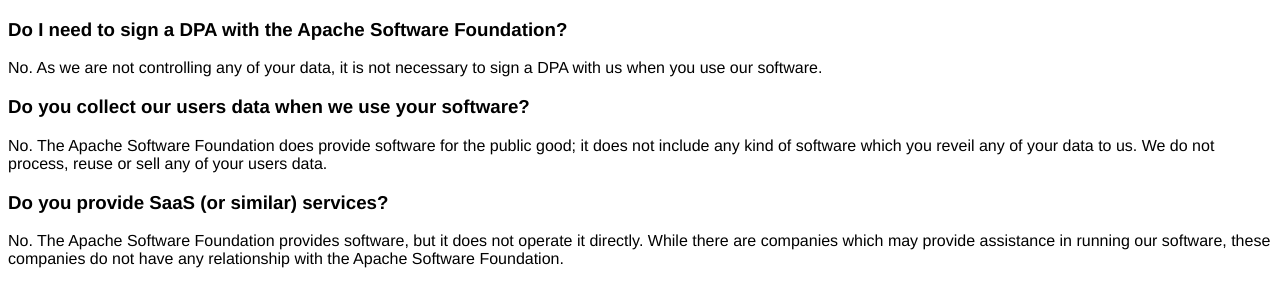
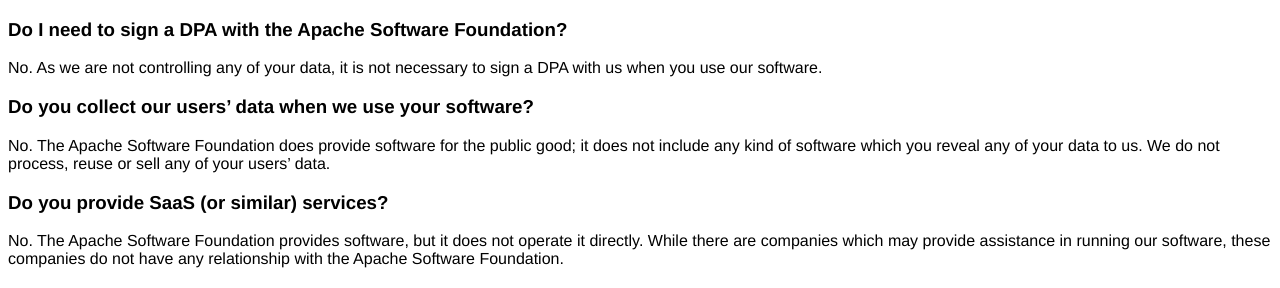
Before and after one commit to apache/privacy-website, a Jekyll site: the page output/faq/software-users.html, which Jekyll copies as it is, in a window 1280 px wide. Shown: the part 401-689 px from the top of the page. Built offline with Jekyll 4.4.1, drawn with Linux system fonts in a browser that asks for light colours.

Commit message:
Automatic Site Publish by Buildbot

```diff
--- a/output/faq/software-users.html
+++ b/output/faq/software-users.html
@@ -48,11 +48,11 @@
 <p>No. As we are not controlling any of your data, it is not necessary
 to sign a DPA with us when you use our software.</p>
 
-<h3 id="do-you-collect-our-users-data-when-we-use-your-software">Do you collect our users data when we use your software?</h3>
+<h3 id="do-you-collect-our-users-data-when-we-use-your-software">Do you collect our users’ data when we use your software?</h3>
 
 <p>No. The Apache Software Foundation does provide software for the public good;
-it does not include any kind of software which you reveil any of your data to us.
-We do not process, reuse or sell any of your users data.</p>
+it does not include any kind of software which you reveal any of your data to us.
+We do not process, reuse or sell any of your users’ data.</p>
 
 <h3 id="do-you-provide-saas-or-similar-services">Do you provide SaaS (or similar) services?</h3>
 
--- a/output/feed.xml
+++ b/output/feed.xml
@@ -1,4 +1,4 @@
-<?xml version="1.0" encoding="utf-8"?><feed xmlns="http://www.w3.org/2005/Atom" ><generator uri="https://jekyllrb.com/" version="4.2.2">Jekyll</generator><link href="/feed.xml" rel="self" type="application/atom+xml" /><link href="/" rel="alternate" type="text/html" /><updated>2023-01-09T11:57:23+00:00</updated><id>/feed.xml</id><title type="html">Apache Software Foundation - Data Privacy</title><subtitle>Write an awesome description for your new site here. You can edit this line in _config.yml. It will appear in your document head meta (for Google search results) and in your feed.xml site description.</subtitle><entry><title type="html">Welcome to Jekyll!</title><link href="/jekyll/update/2021/03/05/welcome-to-jekyll.html" rel="alternate" type="text/html" title="Welcome to Jekyll!" /><published>2021-03-05T19:38:56+00:00</published><updated>2021-03-05T19:38:56+00:00</updated><id>/jekyll/update/2021/03/05/welcome-to-jekyll</id><content type="html" xml:base="/jekyll/update/2021/03/05/welcome-to-jekyll.html"><![CDATA[<p>You’ll find this post in your <code class="language-plaintext highlighter-rouge">_posts</code> directory. Go ahead and edit it and re-build the site to see your changes. You can rebuild the site in many different ways, but the most common way is to run <code class="language-plaintext highlighter-rouge">jekyll serve</code>, which launches a web server and auto-regenerates your site when a file is updated.</p>
+<?xml version="1.0" encoding="utf-8"?><feed xmlns="http://www.w3.org/2005/Atom" ><generator uri="https://jekyllrb.com/" version="4.2.2">Jekyll</generator><link href="/feed.xml" rel="self" type="application/atom+xml" /><link href="/" rel="alternate" type="text/html" /><updated>2023-01-09T13:29:23+00:00</updated><id>/feed.xml</id><title type="html">Apache Software Foundation - Data Privacy</title><subtitle>Write an awesome description for your new site here. You can edit this line in _config.yml. It will appear in your document head meta (for Google search results) and in your feed.xml site description.</subtitle><entry><title type="html">Welcome to Jekyll!</title><link href="/jekyll/update/2021/03/05/welcome-to-jekyll.html" rel="alternate" type="text/html" title="Welcome to Jekyll!" /><published>2021-03-05T19:38:56+00:00</published><updated>2021-03-05T19:38:56+00:00</updated><id>/jekyll/update/2021/03/05/welcome-to-jekyll</id><content type="html" xml:base="/jekyll/update/2021/03/05/welcome-to-jekyll.html"><![CDATA[<p>You’ll find this post in your <code class="language-plaintext highlighter-rouge">_posts</code> directory. Go ahead and edit it and re-build the site to see your changes. You can rebuild the site in many different ways, but the most common way is to run <code class="language-plaintext highlighter-rouge">jekyll serve</code>, which launches a web server and auto-regenerates your site when a file is updated.</p>
 
 <p>Jekyll requires blog post files to be named according to the following format:</p>
 
```
